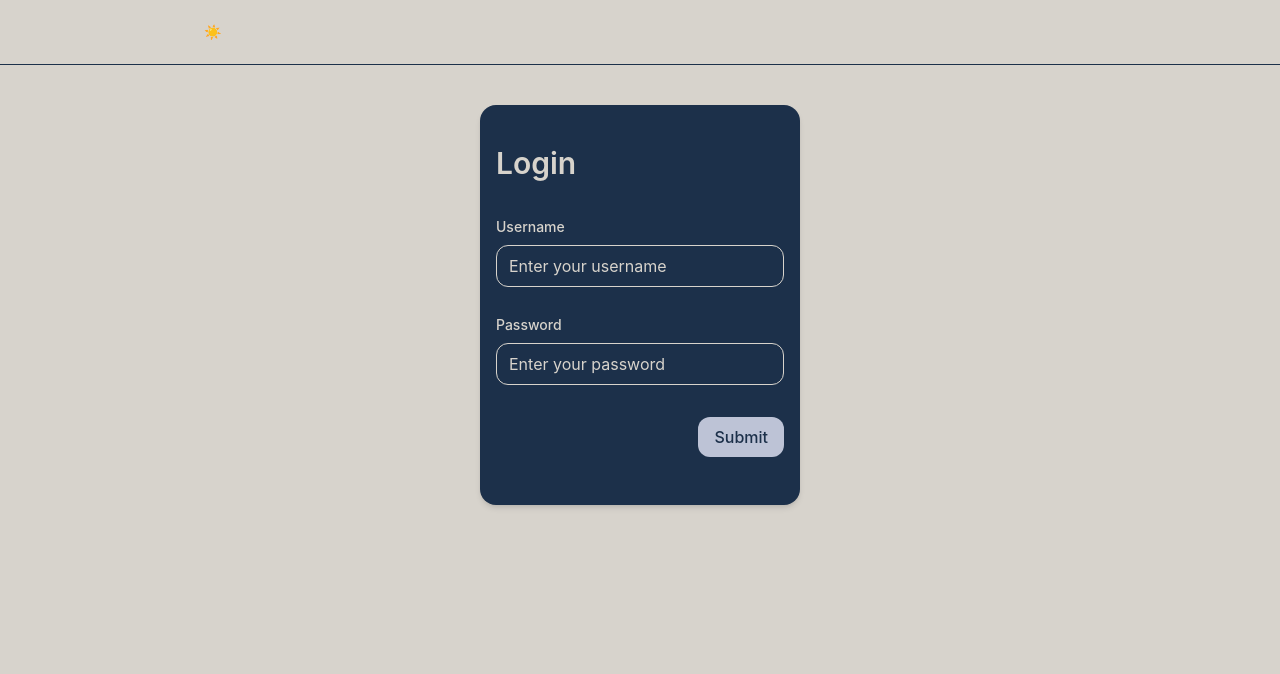
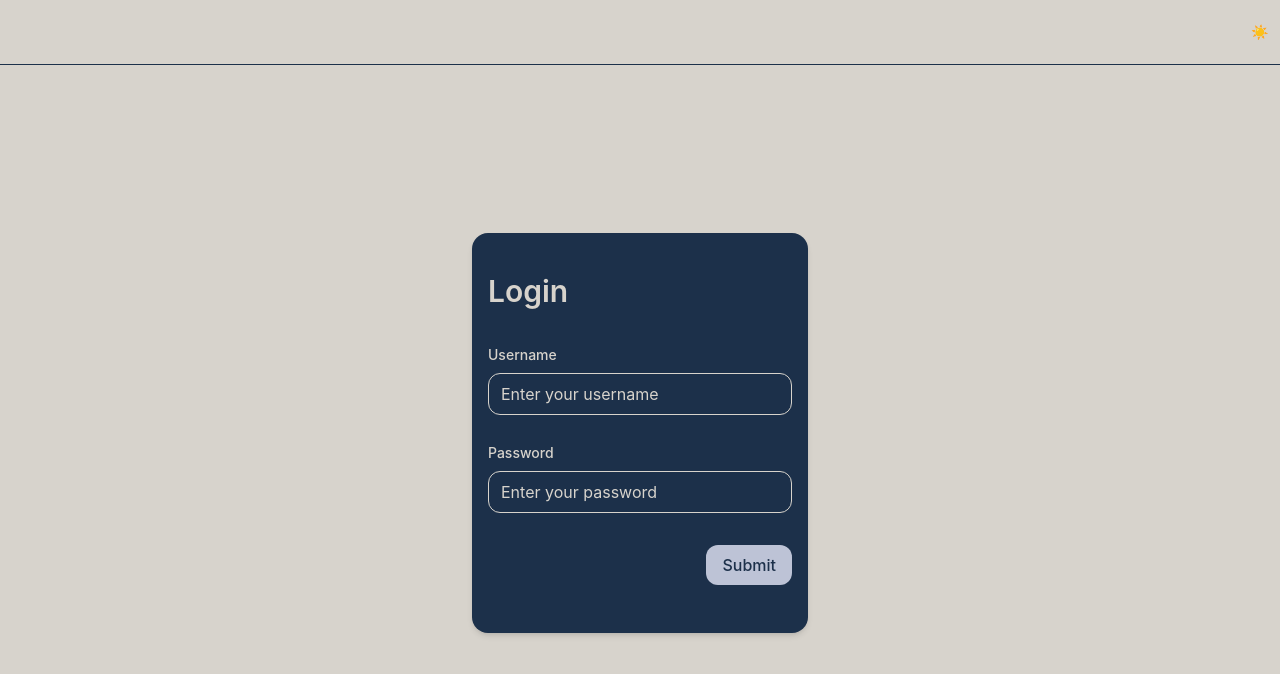
Before and after one commit to rabano-azielrandel/react-course, a React (Vite) app: page / in a window 1280 px wide. Shown: the top 674 px of the page. Built offline with nearby package versions, Linux system fonts and the light colour scheme.

Commit message:
further enhancement of ui

```diff
--- a/src/App.tsx
+++ b/src/App.tsx
@@ -6,7 +6,7 @@ import Navbar from "./components/navbar";
 
 export default function App() {
   return (
-    <>
+    <div className="h-screen flex flex-col">
       <Navbar />
 
       <Routes>
@@ -26,6 +26,6 @@ export default function App() {
         {/* UNKNOWN PATH == LOGIN */}
         {/* <Route path="*" element={<Login />} /> */}
       </Routes>
-    </>
+    </div>
   );
 }
--- a/src/components/forms/login-form.tsx
+++ b/src/components/forms/login-form.tsx
@@ -47,7 +47,7 @@ export default function LoginForm() {
 
   return (
     <form onSubmit={handleSubmit}>
-      <Card className="w-80 h-100 bg-primary">
+      <Card className="w-84 h-100 bg-primary">
         <CardHeader className="h-24 py-10 px-4">
           <CardTitle
             title="Login"
--- a/src/components/navbar.tsx
+++ b/src/components/navbar.tsx
@@ -28,7 +28,7 @@ export default function Navbar() {
 
   return (
     <nav className="flex centerXY text-primary border-b border-primary">
-      <div className="w-4xl">
+      <div className="w-7xl">
         <div className="flex justify-between items-center h-16">
           {/* Theme */}
           <ThemeSwitcher />
--- a/src/components/themeswitcher.tsx
+++ b/src/components/themeswitcher.tsx
@@ -23,7 +23,7 @@ export default function ThemeSwitcher() {
   return (
     <button
       onClick={toggleTheme}
-      className="px-3 py-2 rounded-xl text-sm hover:bg-primary hover:text-primary-foreground transition"
+      className="ml-auto px-3 py-2 rounded-xl text-sm hover:bg-primary hover:text-primary-foreground transition"
     >
       {theme === "dark" ? "🌙" : "☀️"}
     </button>
--- a/src/pages/Login.tsx
+++ b/src/pages/Login.tsx
@@ -2,10 +2,8 @@ import LoginForm from "@/components/forms/login-form";
 
 export default function Login() {
   return (
-    <div className="w-4xl h-full mx-auto p-10 bg-background">
-      <div className="h-full flex centerXY">
-        <LoginForm />
-      </div>
+    <div className="w-7xl h-full mx-auto flex centerXY bg-background">
+      <LoginForm />
     </div>
   );
 }
```
